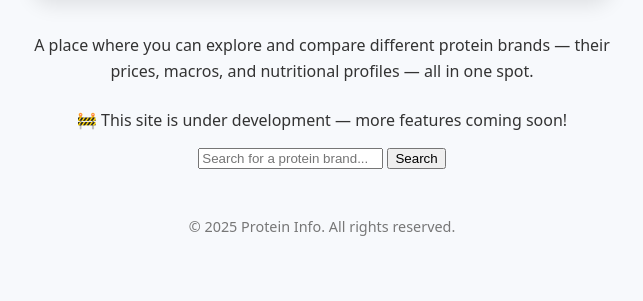
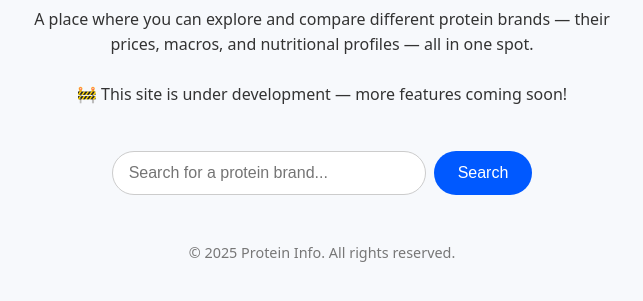
Before and after one commit to MarMilHem/Protein-info, a plain HTML site: page index.html in a window 1280 px wide. Shown: the part 375-676 px from the top of the page, without its empty margins (318-961 px from the left). Drawn offline with Linux system fonts and the light colour scheme.

Commit message:
Update index.html

```diff
--- a/index.html
+++ b/index.html
@@ -45,7 +45,44 @@
       margin-top: 3rem;
       font-size: 0.9rem;
       color: #777;
-    }
+    }.search-bar {
+  margin-top: 2rem;
+  display: flex;
+  justify-content: center;
+  gap: 0.5rem;
+}
+
+.search-bar input {
+  padding: 0.75rem 1rem;
+  font-size: 1rem;
+  border: 1px solid #ccc;
+  border-radius: 999px;
+  width: 280px;
+  outline: none;
+  transition: border-color 0.2s, box-shadow 0.2s;
+}
+
+.search-bar input:focus {
+  border-color: #0059ff;
+  box-shadow: 0 0 6px rgba(0, 89, 255, 0.3);
+}
+
+.search-bar button {
+  background-color: #0059ff;
+  color: white;
+  border: none;
+  border-radius: 999px;
+  padding: 0.75rem 1.5rem;
+  font-size: 1rem;
+  cursor: pointer;
+  transition: background-color 0.2s;
+}
+
+.search-bar button:hover {
+  background-color: #0040cc;
+}
+
+
   </style>
 </head>
 <body>
```
